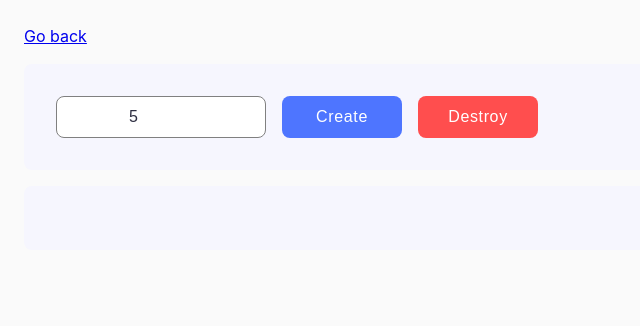
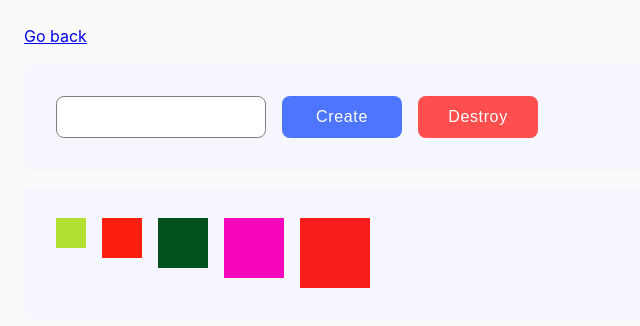
Before and after one commit to IrynaLebedenko/goit-js-hw-07, a plain HTML site: page task-06.html in a window 1280 px wide. Both pictures are taken after typing "5" into the empty fields and a click on the button "Create". Shown: the whole page, without its empty margins (0-640 px from the left). Drawn offline with Linux system fonts and the light colour scheme.

Commit message:
fixed hw-7

```diff
--- a/css/task-6.css
+++ b/css/task-6.css
@@ -61,4 +61,5 @@
     flex-wrap: wrap;
     background-color: #F6F6FE;
     border-radius: 8px;
+    gap: 16px;
   }
--- a/js/task-6.js
+++ b/js/task-6.js
@@ -19,8 +19,8 @@ function getRandomHexColor() {
     if (amount > 1 && amount <=100)
   {  let markup = [];
     for (let i = 0; i < amount; i++) {
-      const boxWidth = ${30 + 10 * ipx};
-      const boxHeight = ${30 + 10 * i}px;
+      const boxWidth = 30 + 10 * i;
+      const boxHeight = 30 + 10 * i;
       const boxColor = getRandomHexColor();
       markup.push(`<div style="background-color: ${boxColor}; width:${boxWidth}px; height:${boxHeight}px" class="box"></div> \n`);
     }
```
